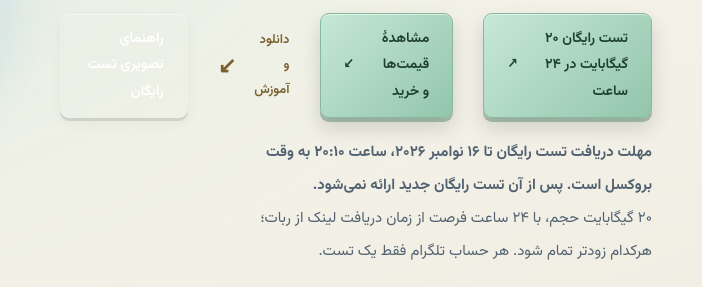
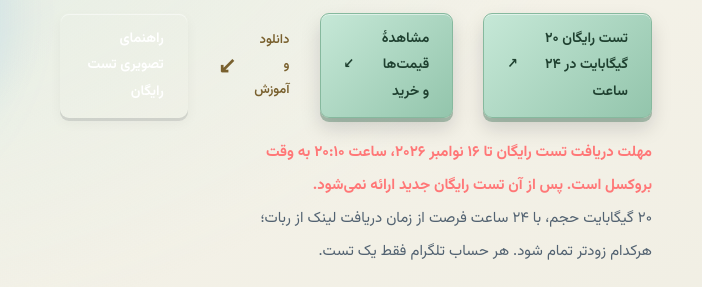
Before and after one commit to KindoraHQ/moktiva, a plain HTML site: page index.html in a window 1280 px wide. Shown: the part 481-768 px from the top of the page, 578-1280 px from the left. Drawn offline with Linux system fonts and the light colour scheme; no server answers.

Commit message:
Highlight the free trial deadline in red

```diff
--- a/index.html
+++ b/index.html
@@ -29,7 +29,7 @@
     <h1>با <bdi>Mokita VPN</bdi>،<br>سرعت را <em>تجربه کنید</em><span class="title-dot">.</span></h1>
     <p>سرعت را با ما آزمایش کنید؛ اتصال موکیتا را روی اینترنت خودتان تجربه کنید. از انتخاب برنامه تا اولین اتصال، قدم‌به‌قدم کنار شماییم.</p>
     <div class="hero-actions"><a class="button primary" href="https://t.me/MokitaVPNHelpBot" target="_blank" rel="noopener noreferrer">تست رایگان ۲۰ گیگابایت در ۲۴ ساعت <span aria-hidden="true">↗</span></a><a class="button primary" href="#plans">مشاهدهٔ قیمت‌ها و خرید <span aria-hidden="true">↙</span></a><a class="text-link" href="#downloads">دانلود و آموزش <span aria-hidden="true">↙</span></a><a class="button" href="#trial-guide">راهنمای تصویری تست رایگان</a></div>
-    <p class="speed-test-action"><strong>مهلت دریافت تست رایگان تا ۱۶ نوامبر ۲۰۲۶، ساعت ۲۰:۱۰ به وقت بروکسل است. پس از آن تست رایگان جدید ارائه نمی‌شود.</strong><br>۲۰ گیگابایت حجم، با ۲۴ ساعت فرصت از زمان دریافت لینک از ربات؛ هرکدام زودتر تمام شود. هر حساب تلگرام فقط یک تست.</p>
+    <p class="speed-test-action"><strong class="trial-deadline">مهلت دریافت تست رایگان تا ۱۶ نوامبر ۲۰۲۶، ساعت ۲۰:۱۰ به وقت بروکسل است. پس از آن تست رایگان جدید ارائه نمی‌شود.</strong><br>۲۰ گیگابایت حجم، با ۲۴ ساعت فرصت از زمان دریافت لینک از ربات؛ هرکدام زودتر تمام شود. هر حساب تلگرام فقط یک تست.</p>
     <div class="platform-line"><span>برای دستگاه شما</span><span>اندروید</span><i></i><span>آیفون</span><i></i><span>ویندوز</span></div>
   </div>
   <div class="hero-art mokita-logo-art"><img class="mokita-hero-logo" src="assets/mokita-vpn-logo.png" width="1254" height="1254" alt="نشان Mokita VPN؛ حرف M، کرهٔ زمین و سپر امنیت" fetchpriority="high" decoding="async"></div>
--- a/styles.css
+++ b/styles.css
@@ -215,3 +215,5 @@ main > #plans{padding-top:32px;padding-bottom:42px}
 }
 
 .visit-counter{font-size:11px;text-align:center;color:var(--muted,#77818e);margin:8px 0 0;line-height:1.6;font-weight:400}
+
+.speed-test-action .trial-deadline { color: #ff7777; }
```
